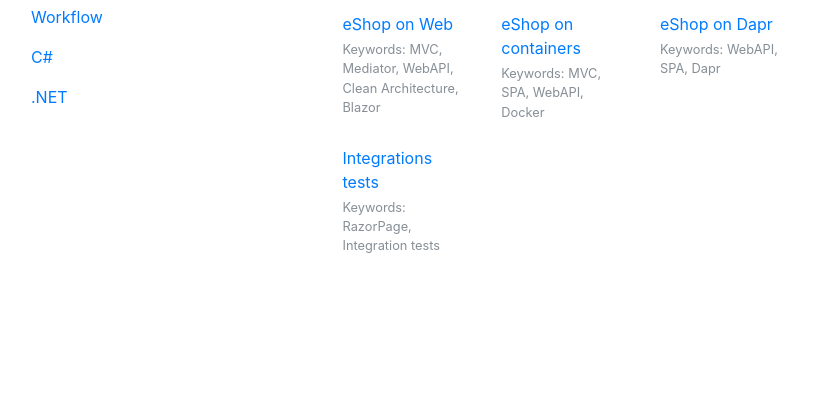
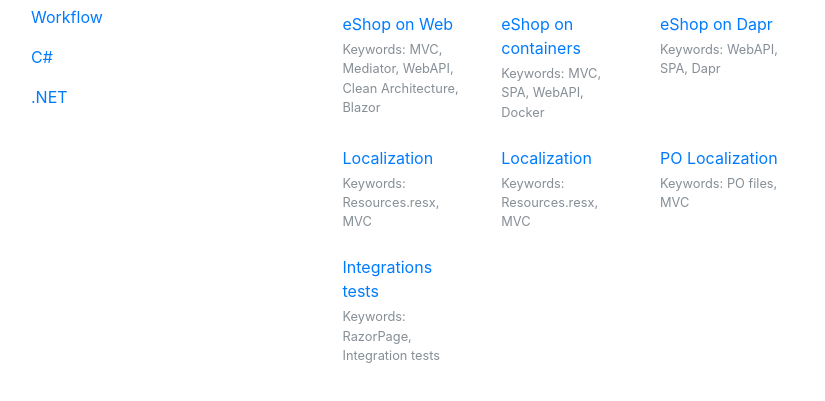
Before and after one commit to lwinch2006/lwinch2006.github.io, a plain HTML site: page index.html in a window 1280 px wide. Both pictures are taken after a click on the tab "Samples". Shown: the part 139-540 px from the top of the page, without its empty margins (0-825 px from the left). Drawn offline with nearby package versions, Linux system fonts and the light colour scheme.

Commit message:
* Added localization examples.

```diff
--- a/index.html
+++ b/index.html
@@ -220,6 +220,59 @@
                         <div class="col-md-2">
                             <div class="row">
                                 <div class="col-md-12">
+                                    <a href="https://github.com/dotnet/AspNetCore.Docs/tree/main/aspnetcore/fundamentals/localization/sample/3.x/Localization"
+                                       target="_blank" rel="noopener noreferrer">Localization</a>
+                                </div>
+                            </div>
+                            <div class="row">
+                                <div class="col-md-12">
+                                    <small class="form-text text-muted">
+                                        Keywords: Resources.resx, MVC
+                                    </small>
+                                </div>
+                            </div>
+                        </div>
+                        <div class="col-md-2">
+                            <div class="row">
+                                <div class="col-md-12">
+                                    <a href="https://github.com/dotnet/AspNetCore.Docs/tree/main/aspnetcore/fundamentals/localization/sample/3.x/POLocalization"
+                                       target="_blank" rel="noopener noreferrer">Localization</a>
+                                </div>
+                            </div>
+                            <div class="row">
+                                <div class="col-md-12">
+                                    <small class="form-text text-muted">
+                                        Keywords: Resources.resx, MVC
+                                    </small>
+                                </div>
+                            </div>
+                        </div>
+                        <div class="col-md-2">
+                            <div class="row">
+                                <div class="col-md-12">
+                                    <a href="https://github.com/dotnet/AspNetCore.Docs/tree/main/aspnetcore/fundamentals/localization/sample/3.x/POLocalization"
+                                       target="_blank" rel="noopener noreferrer">PO Localization</a>
+                                </div>
+                            </div>
+                            <div class="row">
+                                <div class="col-md-12">
+                                    <small class="form-text text-muted">
+                                        Keywords: PO files, MVC
+                                    </small>
+                                </div>
+                            </div>
+                        </div>
+                        <div class="col-md-2">
+                        </div>
+                        <div class="col-md-2">
+                        </div>
+                        <div class="col-md-2">
+                        </div>
+                    </div>
+                    <div class="row mb-4">
+                        <div class="col-md-2">
+                            <div class="row">
+                                <div class="col-md-12">
                                     <a href="https://github.com/dotnet/AspNetCore.Docs/tree/main/aspnetcore/test/integration-tests/samples"
                                        target="_blank" rel="noopener noreferrer">Integrations tests</a>
                                 </div>
```
